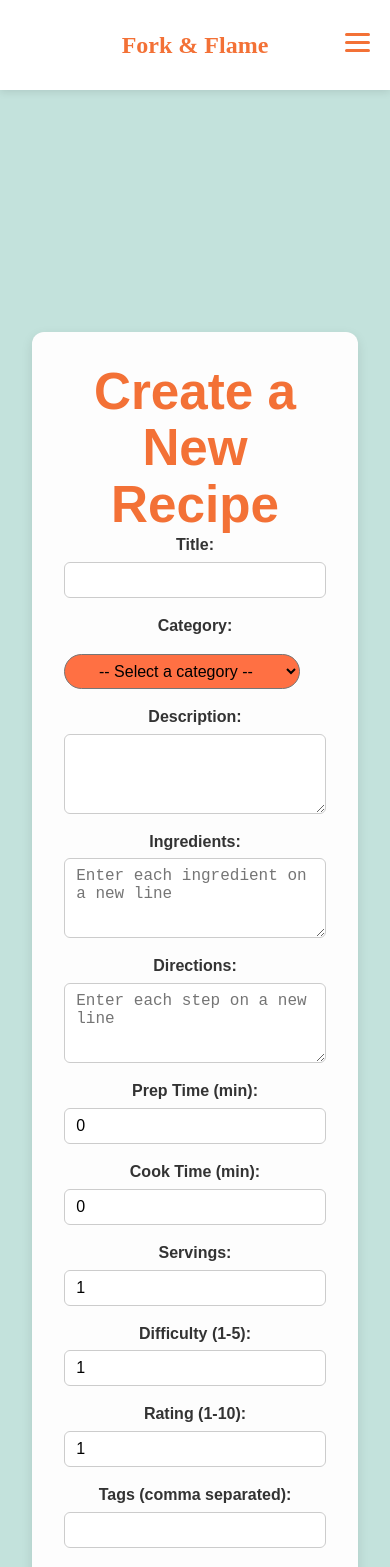
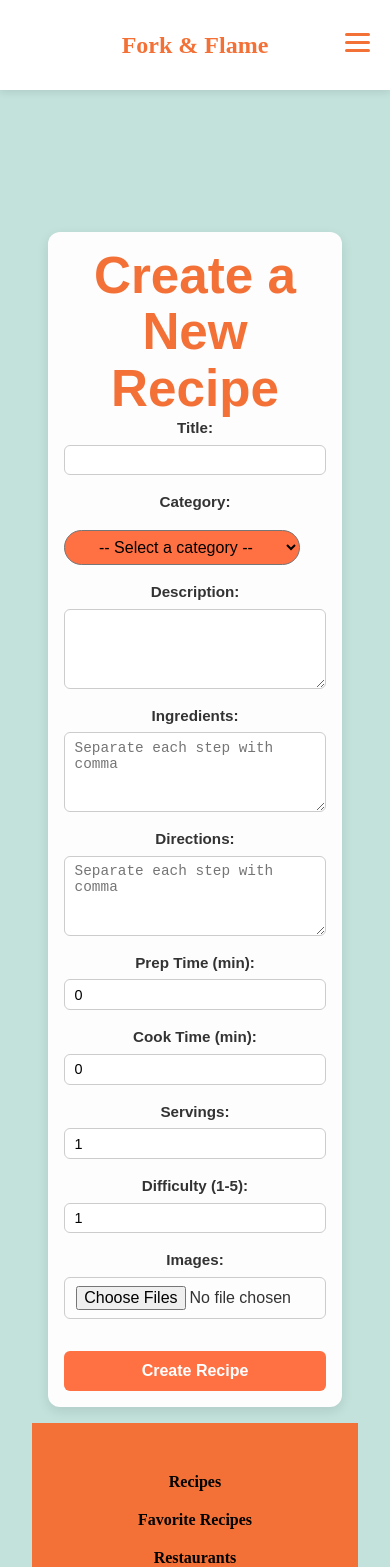
Before and after one commit to zackvalavanis/F-F-Frontend, a React (Vite) app: page /new-recipe in a window 390 px wide. Shown: the top 1567 px of the page. Built offline with nearby package versions, Linux system fonts and the light colour scheme.

Commit message:
updated manual entry of recipe

```diff
--- a/src/screens/Recipes/NewRecipe.css
+++ b/src/screens/Recipes/NewRecipe.css
@@ -8,7 +8,6 @@
   border-radius: 12px;
   font-family: 'Arial', sans-serif;
   margin-top: 200px;
-  /* Prevent overlap with fixed navbar */
   padding-top: 2rem;
 }
 
@@ -28,7 +27,7 @@
   color: #333;
 }
 
-/* Input, textarea, file input */
+/* Inputs, textareas, file input */
 .new-recipe-form input[type="text"],
 .new-recipe-form input[type="number"],
 .new-recipe-form textarea,
@@ -40,7 +39,6 @@
   font-size: 1rem;
   width: 100%;
   box-sizing: border-box;
-  /* ensures padding doesn’t break width */
 }
 
 /* Textarea styling */
@@ -62,14 +60,13 @@
   cursor: pointer;
   transition: background-color 0.2s ease;
   align-self: flex-start;
-  /* button aligned to left */
 }
 
 .new-recipe-form button[type="submit"]:hover {
   background-color: #ff5722;
 }
 
-/* Optional: hover/focus effect for inputs */
+/* Input focus/hover */
 .new-recipe-form input[type="text"]:focus,
 .new-recipe-form input[type="number"]:focus,
 .new-recipe-form textarea:focus {
@@ -77,3 +74,28 @@
   outline: none;
   box-shadow: 0 0 3px rgba(255, 112, 67, 0.5);
 }
+
+/* Mobile responsiveness */
+@media (max-width: 480px) {
+  .new-recipe-container {
+    margin: 1rem;
+    padding: 1rem;
+    margin-top: 100px;
+  }
+
+  .new-recipe-form button[type="submit"] {
+    width: 100%;
+    text-align: center;
+  }
+
+  .new-recipe-form input[type="text"],
+  .new-recipe-form input[type="number"],
+  .new-recipe-form textarea {
+    font-size: 0.9rem;
+    padding: 0.4rem 0.6rem;
+  }
+
+  .new-recipe-form label {
+    font-size: 0.95rem;
+  }
+}
--- a/src/screens/Recipes/NewRecipe.tsx
+++ b/src/screens/Recipes/NewRecipe.tsx
@@ -1,8 +1,10 @@
 import type { ChangeEvent, FormEvent } from "react";
 import { useState } from "react";
 import './NewRecipe.css';
+import useUser from "../../components/Context/useUser";
 
 interface Recipe {
+  user_id?: number;
   id?: number;
   category: string;
   description: string;
@@ -10,7 +12,6 @@ interface Recipe {
   ingredients: string;
   prep_time: number;
   cook_time: number;
-  rating: number;
   servings: number;
   tags: string;
   title: string;
@@ -18,10 +19,13 @@ interface Recipe {
   directions: string;
 }
 
+
 export function NewRecipe() {
   const [category, setCategory] = useState<string>('')
   const categories = ["Breakfast", "Lunch", "Dinner", "Dessert"]
   const token = localStorage.getItem("jwt")
+  const { user } = useUser();
+
 
   const handleChangeCategory = (event: React.ChangeEvent<HTMLSelectElement>) => {
     const value = event.target.value;
@@ -35,13 +39,13 @@ export function NewRecipe() {
 
 
   const [formData, setFormData] = useState<Recipe>({
+    user_id: user?.user_id,
     category: "",
     description: "",
     difficulty: 1,
     ingredients: "",
     prep_time: 0,
     cook_time: 0,
-    rating: 1,
     servings: 1,
     tags: "",
     title: "",
@@ -75,14 +79,12 @@ export function NewRecipe() {
       const value = formData[key as keyof typeof formData];
 
       if (key === "images" && Array.isArray(value)) {
-        // ✅ Handle multiple file uploads
         value.forEach((file) => {
           if (file instanceof File) {
             data.append("images[]", file);
           }
         });
       } else if (value !== undefined && value !== null) {
-        // ✅ Convert non-file values safely to string
         data.append(key, String(value));
       }
     };
@@ -100,13 +102,13 @@ export function NewRecipe() {
       console.log("Recipe created:", json);
       // Optionally reset form
       setFormData({
+        user_id: user?.user_id,
         category: "",
         description: "",
         difficulty: 1,
         ingredients: "",
         prep_time: 0,
         cook_time: 0,
-        rating: 1,
         servings: 1,
         tags: "",
         title: "",
@@ -120,8 +122,9 @@ export function NewRecipe() {
 
   return (
     <div className="new-recipe-container">
-      <h1 style={{ display: 'flex', justifyContent: 'center', color: '#f37136' }}>Create a New Recipe</h1>
+      <h1 style={{ display: 'flex', justifyContent: 'center', color: '#f37136', alignItems: 'center', textAlign: 'center' }}>Create a New Recipe</h1>
       <form onSubmit={handleCreate} className="new-recipe-form">
+        <input type="hidden" name="user_id" value={user?.user_id} />
         <label>
           Title:
           <input type="text" name="title" value={formData.title} onChange={handleChange} required />
@@ -149,7 +152,7 @@ export function NewRecipe() {
             name="ingredients"
             value={formData.ingredients}
             onChange={handleChange}
-            placeholder="Enter each ingredient on a new line"
+            placeholder="Separate each step with comma"
           />
         </label>
 
@@ -159,7 +162,7 @@ export function NewRecipe() {
             name="directions"
             value={formData.directions}
             onChange={handleChange}
-            placeholder="Enter each step on a new line"
+            placeholder="Separate each step with comma"
           />
         </label>
 
@@ -183,15 +186,15 @@ export function NewRecipe() {
           <input type="number" name="difficulty" min={1} max={5} value={formData.difficulty} onChange={handleChange} />
         </label>
 
-        <label>
+        {/* <label>
           Rating (1-10):
           <input type="number" name="rating" min={1} max={10} value={formData.rating} onChange={handleChange} />
-        </label>
+        </label> */}
 
-        <label>
+        {/* <label>
           Tags (comma separated):
           <input type="text" name="tags" value={formData.tags} onChange={handleChange} />
-        </label>
+        </label> */}
 
         <label>
           Images:
--- a/src/screens/Restaurants/RestaurantShow.css
+++ b/src/screens/Restaurants/RestaurantShow.css
@@ -166,7 +166,7 @@
   }
 
   .restaurant-link {
-    width: 100%;
+    width: 80%;
     padding: 0.9rem;
     font-size: 1rem;
   }
```
